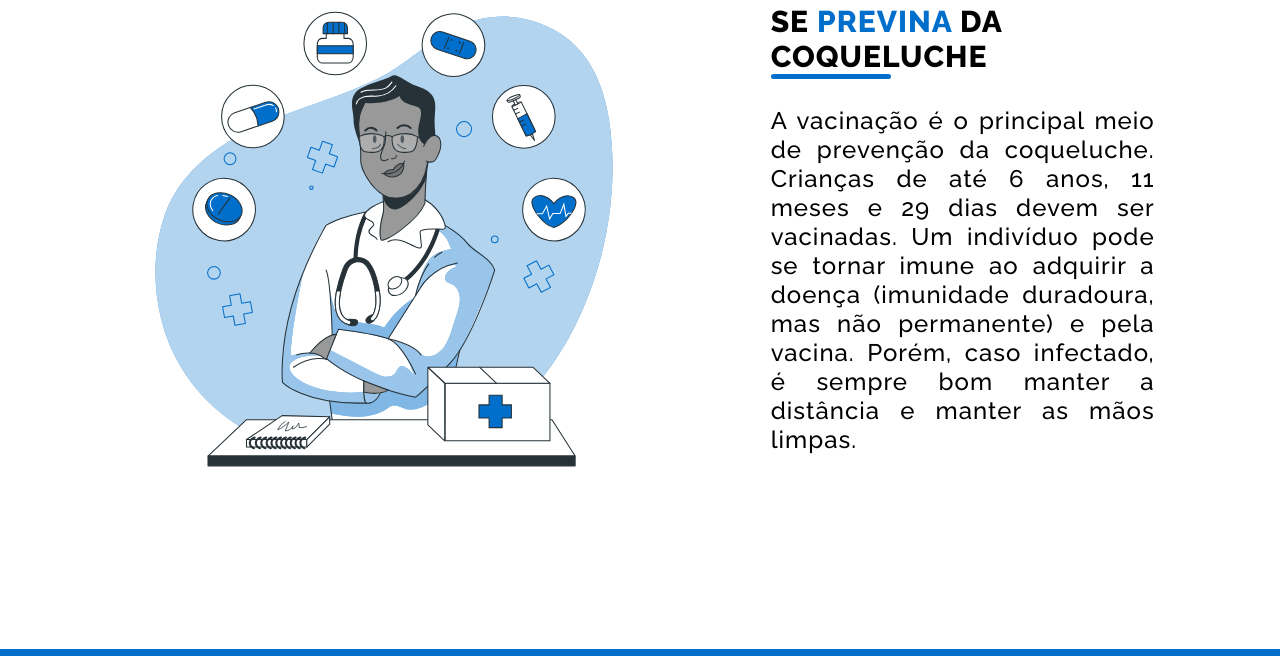
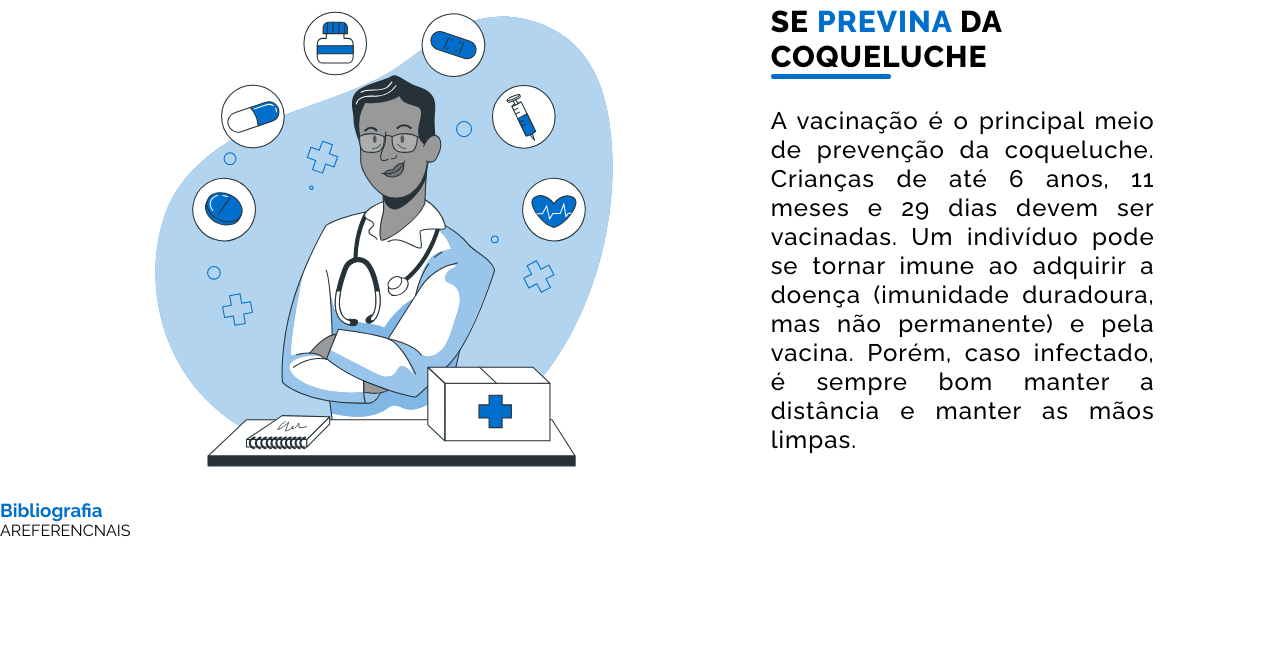
Before and after one commit to m-arina/site-coqueluche, a plain HTML site: page index.html in a window 1280 px wide. Shown: the part 3912-4568 px from the top of the page. Drawn offline with nearby package versions, Linux system fonts and the light colour scheme.

Commit message:
- adição de uma section

```diff
--- a/css/style.css
+++ b/css/style.css
@@ -401,6 +401,9 @@ header nav ul li a:hover {
 }
 
 
+/* BIBLIOGRAFIA */
+
+
 /* FOOTER */
 footer{
     background-color: #006FCB;
--- a/index.html
+++ b/index.html
@@ -142,6 +142,17 @@
         </div>
       </div>
     </section>
+
+    <section id="bibliografia">
+      <div class="container-biblio">
+        <div class="heading-biblio">
+          <h3 class="title-biblio"><span id="highlight">Bibliografia</span></h3>
+          <p class="desc-biblio">
+            AREFERENCNAIS
+          </p>
+        </div>
+      </div>
+    </section>
   </main>
 
   <footer>
```
